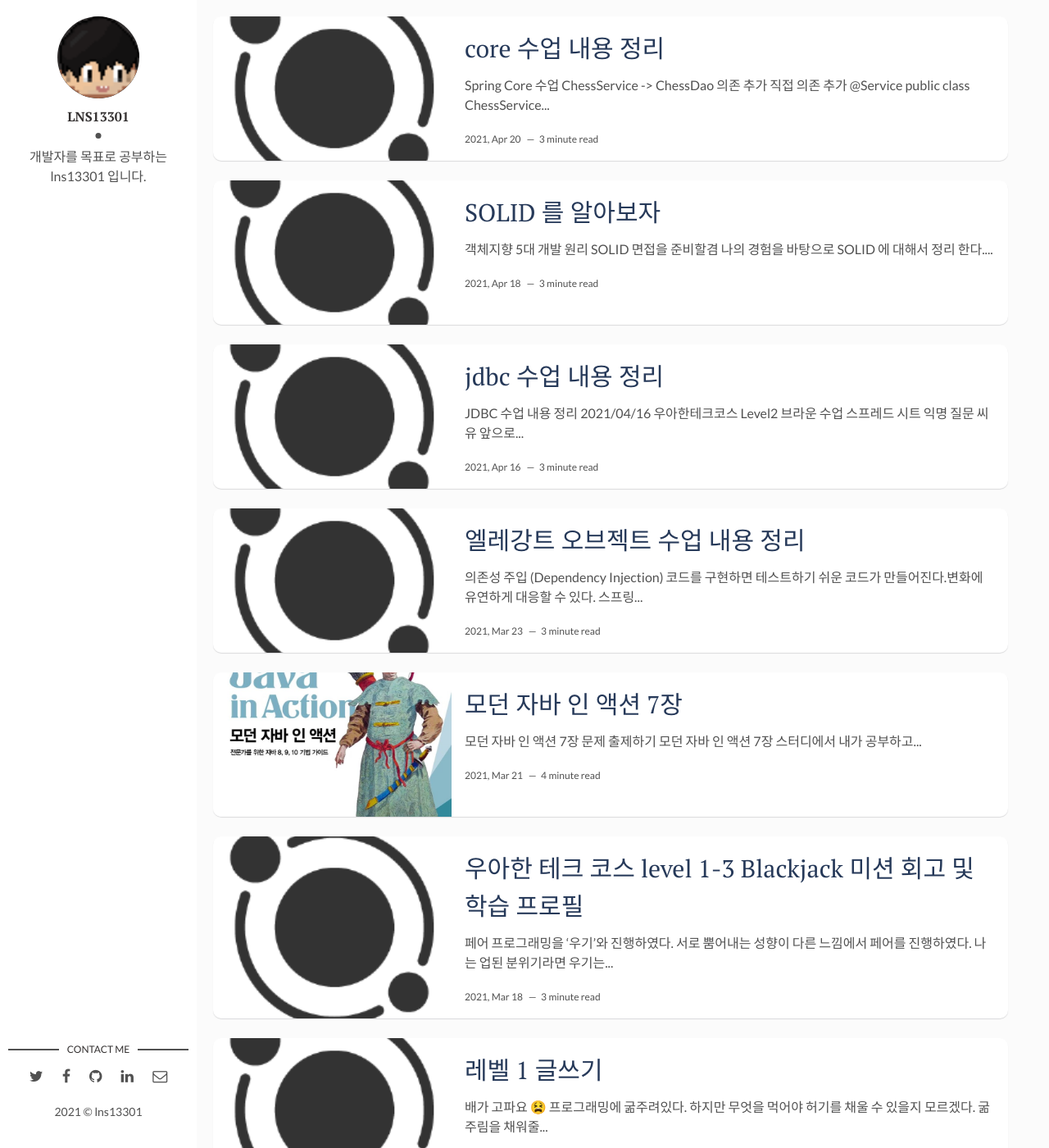
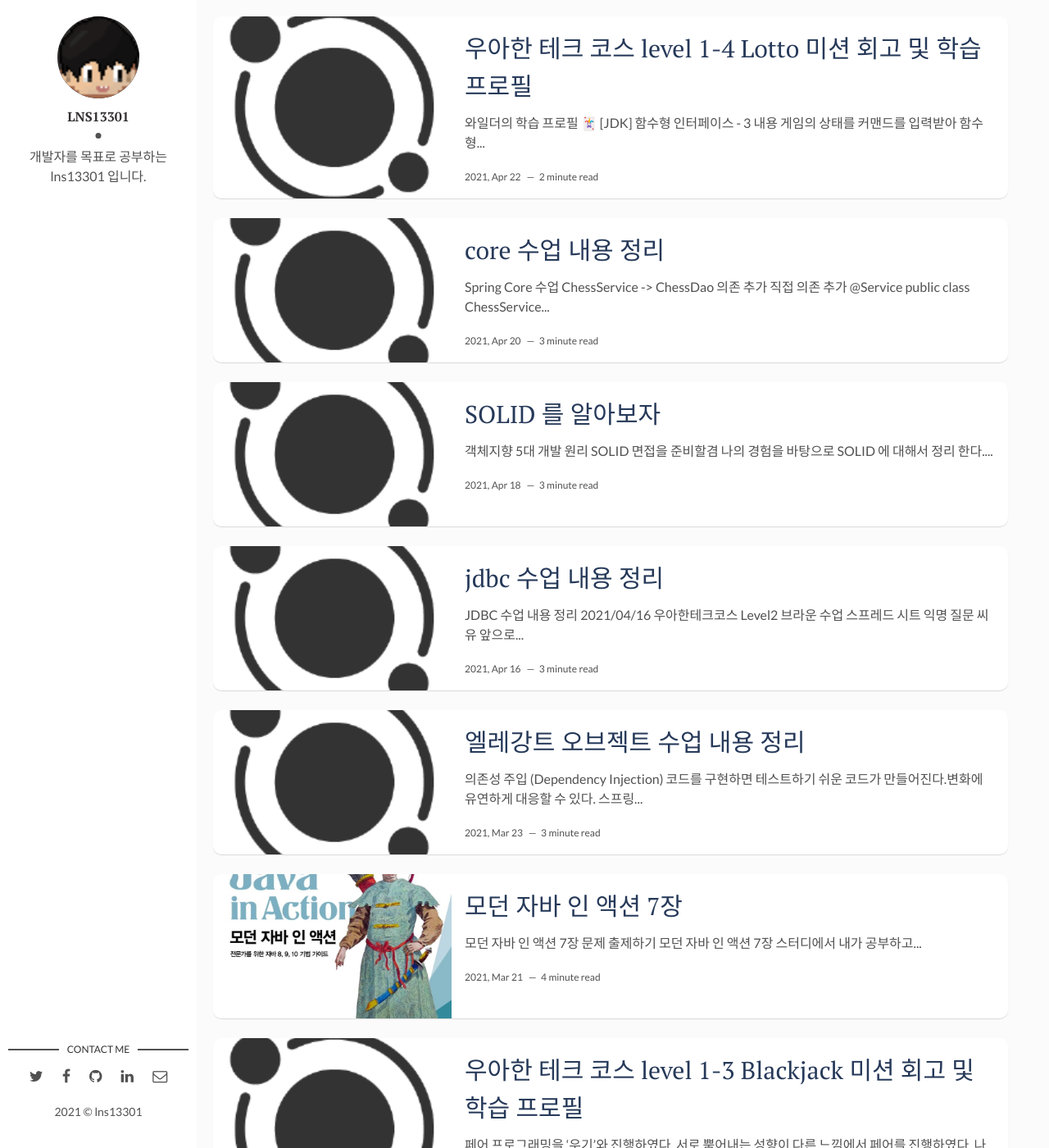
Before and after one commit to lns13301/github-blog, a Jekyll site: the page built from index.html, in a window 1280 px wide and 1400 px high. Shown: the whole window at 82% size. Built offline with Jekyll 4.4.1, drawn with Linux system fonts in a browser that asks for light colours; the list of posts is cut into pages by our own code; some of the changed text lies outside the part shown.

Commit message:
feat: 체스 학습 프로필 추가

```diff
--- a/_posts/학습로그_체스.md
+++ b/_posts/2021-04-22-woowacourse-chess-education-profile.md
@@ -1,3 +1,12 @@
+---
+layout: post
+title: 우아한 테크 코스 level 1-4 Lotto 미션 회고 및 학습 프로필
+date: 2021-04-22 20:50:00 +0900
+description: Chess 학습 프로필, 회고
+img: woowacourse.png
+tags: java study
+---
+
 # 와일더의 학습 프로필 🃏
 
 ## [JDK] 함수형 인터페이스 - 3
@@ -69,3 +78,13 @@
   - 세로 값
 - 방향에 대한 가중치 값을 관리했다.
 - 팀 정보를 관리했다.
+
+### 느낀점
+
+이번 미션은 블랙잭 보다 훨씬 어렵게 느껴졌습니다.
+그만큼 새로운 것도 많이 배울 수 있어서 좋은 기회가 되었습니다.
+계속 리팩토링을 해도 마음에 들지 않는 부분들이 보이네요.
+DTO 를 이번에 처음 적용시켜보았습니다.
+HTML 을 View 로 사용하면서 자바 객체에서 View 에 표시할 정보들을 전달하기 위한 용도로 값들을 String 으로 변환시켜서 HTML 에 전달해주는 용도로 사용하는 것이 DTO 라고 이해하고 사용했습니다.
+처음 접해보는 것들이 많아서 난잡해 졌네요.
+이번 미션의 핵심이 전체적으로 웹 서비스가 어떻게 돌아가는지 알아보는 미션이라고 알고 진행했습니다.
```
